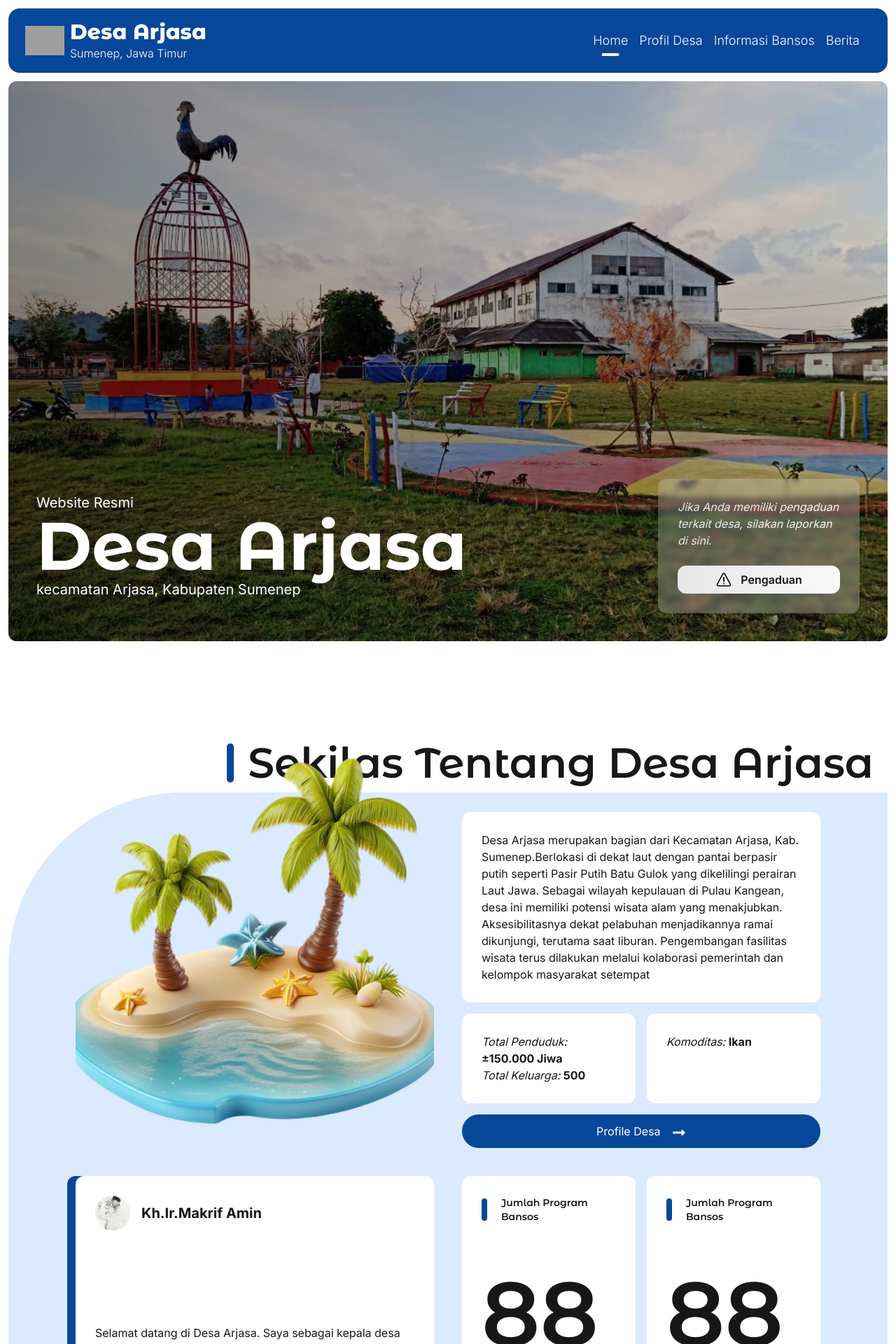
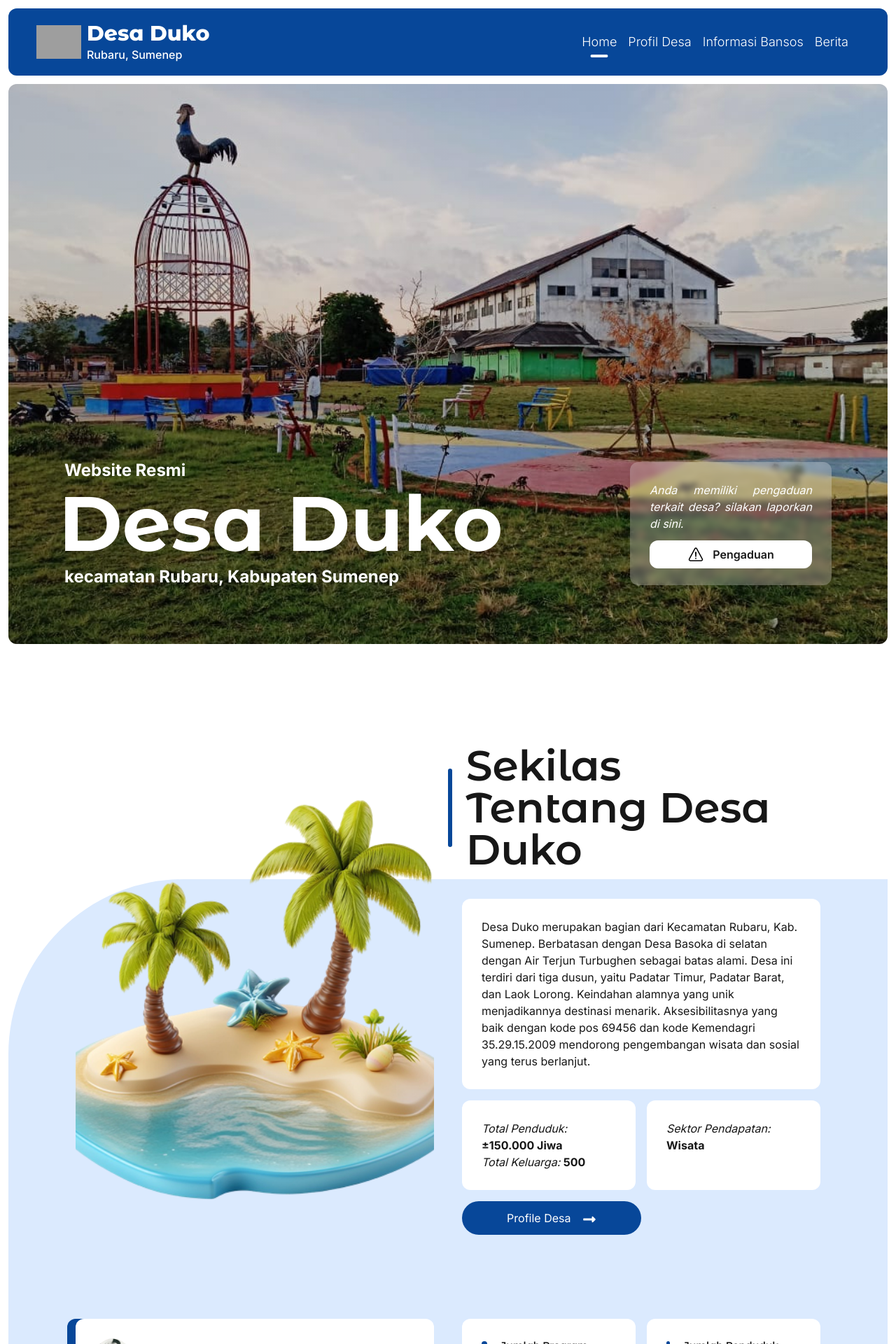
Before and after one commit to dhandiyy/desa-app, a Next.js app: page / in a window 1280 px wide. Shown: the top 1920 px of the page at 70% size. Built offline with nearby package versions, Linux system fonts and the light colour scheme; grey boxes are pictures that could not be loaded.

Commit message:
update content

```diff
--- a/src/app/layout.tsx
+++ b/src/app/layout.tsx
@@ -34,7 +34,7 @@ export default function RootLayout({
 			lang="en"
 			className={`${inter.variable} ${montserrat.variable}`}
 		>
-			<body className="p-3">
+			<body className="sm:p-3 p-1.5">
 				<Navbar />
 				{children}
 			</body>
--- a/src/app/page.tsx
+++ b/src/app/page.tsx
@@ -7,8 +7,9 @@ import Image from "next/image";
 import { FaLongArrowAltRight } from "react-icons/fa";
 
 export default function Home() {
-	const textArjasa =
-		"Desa Arjasa merupakan bagian dari Kecamatan Arjasa, Kab. Sumenep.Berlokasi di dekat laut dengan pantai berpasir putih seperti Pasir Putih Batu Gulok yang dikelilingi perairan Laut Jawa. Sebagai wilayah kepulauan di Pulau Kangean, desa ini memiliki potensi wisata alam yang menakjubkan. Aksesibilitasnya dekat pelabuhan menjadikannya ramai dikunjungi, terutama saat liburan. Pengembangan fasilitas wisata terus dilakukan melalui kolaborasi pemerintah dan kelompok masyarakat setempat";
+	const textDuko =
+	"Desa Duko merupakan bagian dari Kecamatan Rubaru, Kab. Sumenep. Berbatasan dengan Desa Basoka di selatan dengan Air Terjun Turbughen sebagai batas alami. Desa ini terdiri dari tiga dusun, yaitu Padatar Timur, Padatar Barat, dan Laok Lorong. Keindahan alamnya yang unik menjadikannya destinasi menarik. Aksesibilitasnya yang baik dengan kode pos 69456 dan kode Kemendagri 35.29.15.2009 mendorong pengembangan wisata dan sosial yang terus berlanjut.";
+
 
 	const nikahGratis =
 		"Pelayanan desa tentang nikah gratis memberikan kesempatan bagi pasangan yang kurang mampu untuk melangsungkan pernikahan tanpa biaya. Program ini difasilitasi oleh pemerintah desa yang membantu dalam hal administrasi, pengurusan dokumen, serta proses pernikahan. Tujuannya adalah untuk mempermudah pasangan yang ingin menikah namun terkendala biaya, sekaligus memastikan legalitas pernikahan mereka sesuai dengan ketentuan hukum.";
@@ -18,20 +19,22 @@ export default function Home() {
 			{/* SECION1 */}
 			<Hero />
 
-			<div className="mt-36 ml-9">
-				<Title
-					height="h-14"
-					position="justify-end"
-					text="Sekilas Tentang Desa Arjasa"
-					textSize="text-6xl"
-				/>
+			<div className="mt-36 justify-end flex px-24">
+				<div className="w-1/2">
+					<Title
+						height="h-28"
+						position="justify-end"
+						text="Sekilas Tentang Desa Duko"
+						textSize="text-6xl"
+					/>
+				</div>
 			</div>
 			<div className="min-h-screen w-full bg-blue-100 rounded-tl-[250px] mt-3 -mb-32 pb-40">
 				{/* SECTION2 */}
 				<div className="grid grid-cols-1 md:grid-cols-2 gap-6 md:gap-10 px-6 md:px-24 py-7">
 					{/* Grid start */}
-					<div className="relative -mt-16 md:-mt-28 flex items-center justify-center">
-						<div className="h-[550px] w-[550px] relative">
+					<div className="relative -mt-16 md:-mt-48 flex items-center justify-center">
+						<div className="h-[600px] w-[600px] relative">
 							<Image
 								src="/sea1.png"
 								alt="Deskripsi hero section"
@@ -44,7 +47,7 @@ export default function Home() {
 					</div>
 
 					<div className="space-y-4 flex flex-col">
-						<SmallCard text={textArjasa} />
+						<SmallCard text={textDuko} />
 
 						<div className="flex flex-col sm:flex-row gap-4">
 							<div className="bg-white rounded-xl p-4 md:p-7 flex-1">
@@ -60,18 +63,18 @@ export default function Home() {
 
 							<div className="bg-white rounded-xl p-4 md:p-7 flex-1">
 								<p>
-									<i>Komoditas: </i>
-									<b>Ikan</b>
+									<i>Sektor Pendapatan: </i>
+									<b>Wisata</b>
 								</p>
 							</div>
 						</div>
 
-						<button className="bg-primary px-7 py-3 rounded-full text-white hover:bg-primary/90 transition-colors">
+						<button className="bg-primary px-7 py-3 rounded-full text-white hover:bg-primary/90 duration-200 transition-colors w-1/2">
 							Profile Desa <FaLongArrowAltRight className="inline text-xl ml-3" />
 						</button>
 					</div>
 
-					<div className="relative">
+					<div className="relative mt-20">
 						<div className="absolute -left-3 w-full h-full bg-primary rounded-xl" />
 						<div className="relative bg-white p-7 rounded-xl flex flex-col justify-between h-full w-full z-50">
 							<div className="flex items-center">
@@ -88,20 +91,20 @@ export default function Home() {
 							</div>
 							<div>
 								<p className="mt-16">
-									Selamat datang di Desa Arjasa. Saya sebagai kepala desa berjanji akan memakmurkan desa, meningkatkan
+									Selamat datang di Desa Duko. Saya sebagai kepala desa berjanji akan memakmurkan desa, meningkatkan
 									infrastruktur, kesehatan dan pendidikan
 								</p>
 								<div className="flex items-center mt-4">
 									<div className="h-2 w-2 bg-primary" />
 									<p>
-										<i className="text-sm ml-3">Kepala Desa Arjasa</i>
+										<i className="text-sm ml-3">Kepala Desa Duko</i>
 									</p>
 								</div>
 							</div>
 						</div>
 					</div>
 
-					<div>
+					<div className="relative mt-20">
 						<div className="flex flex-col">
 							<div className="flex gap-4">
 								<div className="bg-white rounded-xl p-7 flex-1">
@@ -117,7 +120,7 @@ export default function Home() {
 								<div className="bg-white rounded-xl p-7 flex-1">
 									<Title
 										position="justify-start"
-										text="Jumlah Program Bansos"
+										text="Jumlah Penduduk Penerima Bansos"
 										height="h-8"
 										textSize="text-sm"
 									/>
@@ -131,7 +134,7 @@ export default function Home() {
 					</div>
 
 					{/* SECTION3 */}
-					<div className="py-7 col-span-2 mt-32">
+					<div className="py-7 col-span-2 mt-20">
 						<Title
 							text="Layanan Desa"
 							position="justify-start"
@@ -156,7 +159,7 @@ export default function Home() {
 									</li>
 								</ul>
 							</div>
-							<div className="flex-1 items-center justify-center">
+							<div className="flex-1 items-center justify-center overflow-hidden rounded-[45px]">
 								<SmallCard
 									text={nikahGratis}
 									titleCard="Nikah Gratis"
@@ -166,18 +169,18 @@ export default function Home() {
 					</div>
 
 					{/* SECTION4 */}
-					<div className="py-7 col-span-2 mt-28">
+					<div className="py-7 col-span-2 mt-20">
 						<Title
 							text="Galeri dan Dokumentasi"
 							position="justify-start"
 							textSize="text-6xl"
 							height="h-14"
 						/>
-						<ImageGallery/>
+						<ImageGallery />
 					</div>
 				</div>
 			</div>
-			<Footer/>
+			<Footer />
 		</div>
 	);
 }
--- a/src/components/Footer.tsx
+++ b/src/components/Footer.tsx
@@ -21,8 +21,8 @@ const Footer = () => {
 						sizes="(max-width: 768px) 48px, 64px"
 					/>
 				</div>
-				<p className="font-montserrat text-5xl font-bold mt-4">Desa Arjasa</p>
-				<p className="font-semibold text-md mt-2">Kecamatan Arjasa, Kabupaten Sumenep </p>
+				<p className="font-montserrat text-5xl font-bold mt-4">Desa Duko</p>
+				<p className="font-semibold text-md mt-2">Kecamatan Rubaru, Kabupaten Sumenep </p>
 			</div>
 
 			<div className="flex items-start justify-around w-full mt-14 md:px-20">
--- a/src/components/Hero.tsx
+++ b/src/components/Hero.tsx
@@ -4,9 +4,9 @@ import { IoWarningOutline } from "react-icons/io5";
 
 const Hero = () => {
 	return (
-		<section className="relative min-h-[600px] flex items-end h-screen rounded-xl mt-3">
+		<section className="flex-col sm:flex-row relative min-h-[600px] flex sm:items-end h-screen sm:mt-3 mt-1">
 			{/* Gradient Overlay untuk baca teks */}
-			<div className="absolute inset-0 bg-gradient-to-r from-black/40 to-transparent z-10 rounded-xl" />
+			<div className="absolute inset-0 sm:bg-gradient-to-r from-black/10 to-transparent z-10 sm:rounded-xl rounded-lg bg-gradient-to-b" />
 
 			{/* Image Component */}
 			<div className="absolute inset-0">
@@ -15,25 +15,25 @@ const Hero = () => {
 					alt="Deskripsi hero section"
 					fill
 					priority
-					className="object-cover object-center rounded-xl"
+					className="object-cover object-center sm:rounded-xl rounded-lg"
 					sizes="(max-width: 768px) 100vw, 80vw"
 				/>
 			</div>
 
 			{/* Konten Teks */}
-			<div className="flex w-full justify-between items-center flex-row mx-10">
-				<div className="relative z-20 text-white mb-10">
-					<p className="text-xl">Website Resmi</p>
-					<h1 className="text-4xl md:text-8xl font-bold font-montserrat">Desa Arjasa</h1>
-					<p className="text-lg md:text-xl">kecamatan Arjasa, Kabupaten Sumenep</p>
+			<div className="flex w-full justify-between items-center sm:flex-row sm:mx-20">
+				<div className="relative z-10 text-white mb-20 flex flex-col justify-center">
+					<p className="text-xl md:text-2xl font-bold">Website Resmi</p>
+					<h1 className="text-4xl md:text-[110px] my-10 font-bold font-montserrat -m-2">Desa Duko</h1>
+					<p className="text-xl md:text-2xl font-bold">kecamatan Rubaru, Kabupaten Sumenep</p>
 				</div>
-				<div className="relative h-48 w-72 bg-white/25 backdrop-blur-sm rounded-xl mb-10 flex flex-col items-center justify-between p-7">
-					<p className="text-white font-sans italic">
-						Jika Anda memiliki pengaduan terkait desa, silakan laporkan di sini.
-					</p>
-					<button className="bg-white w-full py-2 rounded-xl flex items-center justify-center hover:cursor-pointer font-semibold">
+
+				<div className="relative h-44 w-72 bg-white/25 backdrop-blur-sm rounded-xl mb-20 flex flex-col items-center justify-between p-7 z-20">
+					<p className="text-white font-sans italic text-justify">Anda memiliki pengaduan terkait desa? silakan laporkan di sini.</p>
+
+					<button className="bg-white w-full py-2 rounded-xl flex items-center justify-center hover:cursor-pointer hover:bg-primary hover:text-white font-semibold mt-3 group transition-colors duration-200">
 						<IoWarningOutline
-							className="text-black mr-3"
+							className="mr-3 text-black group-hover:text-white transition-colors duration-200"
 							size={24}
 						/>
 						<p>Pengaduan</p>
--- a/src/components/Navbar.tsx
+++ b/src/components/Navbar.tsx
@@ -9,11 +9,11 @@ const Navbar = () => {
 	const pathname = usePathname();
 
 	return (
-		<div className="bg-primary py-4 rounded-2xl text-white">
+		<div className="bg-primary p-4 sm:rounded-xl rounded-lg text-white">
 			<div className="relative flex flex-col sm:mx-6 sm:flex-row sm:items-center sm:justify-between">
 
-				<div className="flex items-center gap-2">
-					<div className="relative w-12 h-12 sm:w-14 sm:h-14">
+				<div className="flex items-center gap-1 md:gap-2">
+					<div className="relative w-10 h-10 sm:w-16 sm:h-16">
 						<Image
 							src="/logo/Lambang_Kabupaten_Sumenep.png"
 							alt="Logo desa"
@@ -22,9 +22,9 @@ const Navbar = () => {
 							sizes="(max-width: 768px) 48px, 64px"
 						/>
 					</div>
-					<div>
-						<p className="text-xl sm:text-3xl font-extrabold font-montserrat">Desa Arjasa</p>
-						<p className="text-sm sm:text-base font-light">Sumenep, Jawa Timur</p>
+					<div className="flex flex-col">
+						<p className="text-lg sm:text-3xl font-extrabold font-montserrat">Desa Duko</p>
+						<p className="text-xs sm:text-base font-medium">Rubaru, Sumenep</p>
 					</div>
 				</div>
 
@@ -36,7 +36,7 @@ const Navbar = () => {
 
 				<label
 					htmlFor="navbar-open"
-					className="cursor-pointer absolute right-0 mt-3 sm:hidden"
+					className="cursor-pointer absolute right-2 md:mt-3 mt-2.5 sm:hidden"
 				>
 					<IoMenu
 						size={24}
@@ -47,7 +47,7 @@ const Navbar = () => {
 				<nav className="peer-checked:block hidden mt-4 sm:mt-0 sm:block">
 					<ul className="flex flex-col sm:flex-row gap-y-1 sm:gap-x-4 sm:pr-4">
 						<Link href={"/"}>
-							<li className="sm:font-light relative group sm:text-lg">
+							<li className="font-light relative group sm:text-lg">
 								Home
 								{pathname === "/" && (
 									<div className="hidden sm:block">
@@ -58,7 +58,7 @@ const Navbar = () => {
 						</Link>
 
 						<Link href={"/profile-desa"}>
-							<li className="sm:font-light relative group sm:text-lg">
+							<li className="font-light relative group sm:text-lg">
 								Profil Desa
 								{pathname === "/profile-desa" && (
 									<div className="hidden sm:block">
@@ -69,7 +69,7 @@ const Navbar = () => {
 						</Link>
 
 						<Link href={"/bansos"}>
-							<li className="sm:font-light relative group sm:text-lg">
+							<li className="font-light relative group sm:text-lg">
 								Informasi Bansos
 								{pathname === "/bansos" && (
 									<div className="hidden sm:block">
@@ -80,7 +80,7 @@ const Navbar = () => {
 						</Link>
 
 						<Link href={"/berita"}>
-							<li className="sm:font-light relative group sm:text-lg">
+							<li className="font-light relative group sm:text-lg">
 								Berita
 								{pathname === "/berita" && (
 									<div className="hidden sm:block">
```
Also changed, not shown: src/app/bansos/layout.tsx (added, +12 -0 lines), src/app/bansos/page.tsx (added, +12 -0 lines), src/app/berita/layout.tsx (added, +12 -0 lines), src/app/berita/page.tsx (added, +12 -0 lines), src/app/profile-desa/layout.tsx (added, +12 -0 lines), src/app/profile-desa/page.tsx (added, +12 -0 lines).
